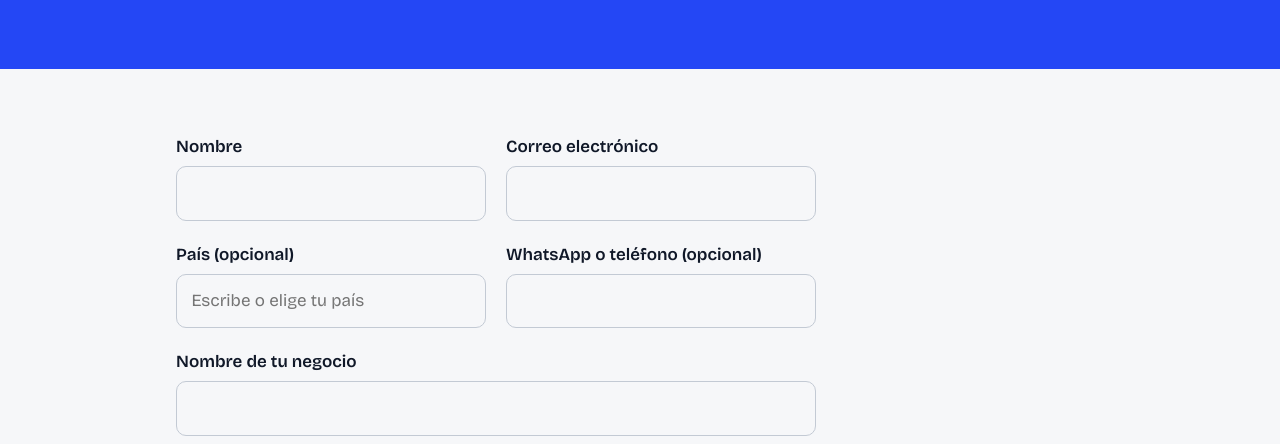
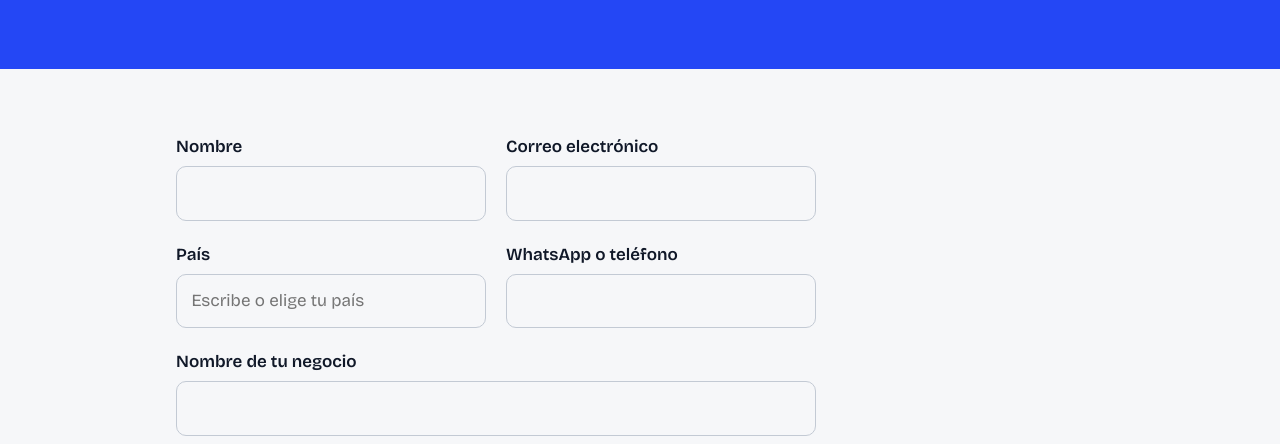
Before and after one commit to danieeelc/1, a plain HTML site: page empezar.html in a window 1280 px wide. Shown: the part 356-800 px from the top of the page. Drawn offline with nearby package versions, Linux system fonts and the light colour scheme.

Commit message:
Update empezar.html

```diff
--- a/empezar.html
+++ b/empezar.html
@@ -103,12 +103,12 @@ footer{background:var(--hero);color:rgba(255,255,255,.85);padding-block:1.25rem
       </div>
       <div class="two">
         <div class="cb">
-          <label for="paisq" data-i18n="lCountry">País (opcional)</label>
+          <label for="paisq" data-i18n="lCountry">País</label>
           <input id="paisq" class="cbi" type="text" role="combobox" aria-expanded="false" aria-controls="paisl" aria-autocomplete="list" autocomplete="off" spellcheck="false">
           <input id="pais" name="pais" type="hidden">
           <ul id="paisl" class="cbl" role="listbox" hidden></ul>
         </div>
-        <div><label for="tel" data-i18n="lTel">WhatsApp o teléfono (opcional)</label><input id="tel" name="telefono" type="tel" inputmode="tel" autocomplete="tel" maxlength="30"></div>
+        <div><label for="tel" data-i18n="lTel">WhatsApp o teléfono</label><input id="tel" name="telefono" type="tel" inputmode="tel" autocomplete="tel" maxlength="30"></div>
       </div>
       <div><label for="negocio" data-i18n="lBiz">Nombre de tu negocio</label><input id="negocio" name="negocio" type="text" autocomplete="organization" maxlength="120"></div>
       <div>
@@ -142,7 +142,7 @@ desc:"Tell me about your business and your web project. I’ll reply with an ide
 back:"← Home",
 h1:"Let’s start your project.",
 lead:"Tell me about your business and what you need. I’ll reply with an idea, a price and a timeline in writing.",
-lName:"Name", lEmail:"Email", lTel:"WhatsApp or phone (optional)", lCountry:"Country (optional)", lBiz:"Business name",
+lName:"Name", lEmail:"Email", lTel:"WhatsApp or phone", lCountry:"Country", lBiz:"Business name",
 pPais:"Type or select your country",
 noRes:"No results",
 lSvc:"What do you need?",
```
